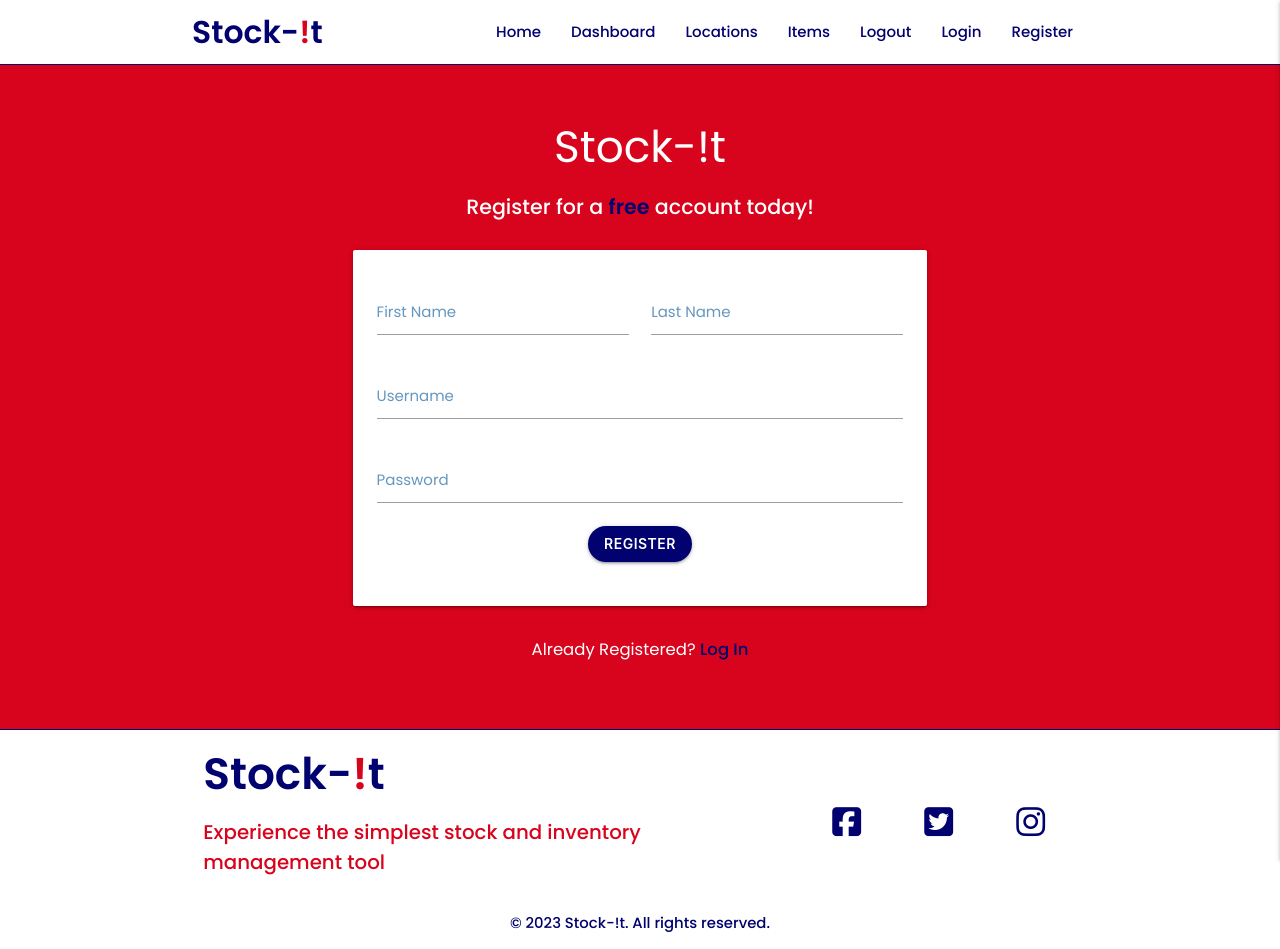
After one commit to DaveWhiteh/stock-it, a Flask app: page /register in a window 1280 px wide. The commit adds this page. Run offline with Flask 3, Linux system fonts and the light colour scheme; some libraries are stand-ins or nearby versions.

Commit message:
Add register.html template and registration functionality

```diff
--- a/app.py
+++ b/app.py
@@ -3,6 +3,7 @@ from flask import (
     Flask, flash, render_template, redirect, request, session, url_for)
 from flask_pymongo import PyMongo
 from bson.objectid import ObjectId
+from werkzeug.security import generate_password_hash, check_password_hash
 if os.path.exists("env.py"):
     import env
 
@@ -22,6 +23,31 @@ def home():
     return render_template("home.html")
 
 
+@app.route("/register", methods=["GET", "POST"])
+def register():
+    if request.method == "POST":
+        # check if username already exists in db
+        existing_user = mongo.db.users.find_one(
+            {"username": request.form.get("username").lower()})
+
+        if existing_user:
+            flash("Username already exists")
+            return redirect(url_for("register"))
+
+        register = {
+            "firstname": request.form.get("firstname").lower(),
+            "lastname": request.form.get("lastname").lower(),
+            "username": request.form.get("username").lower(),
+            "password": generate_password_hash(request.form.get("password"))
+        }
+        mongo.db.users.insert_one(register)
+
+        # put the new user into 'session' cookie
+        session["user"] = request.form.get("username").lower()
+        flash("Registration Successful!")
+    return render_template("register.html")
+
+
 @app.route("/get_items")
 def get_items():
     items = list(mongo.db.items.find())
--- a/static/css/style.css
+++ b/static/css/style.css
@@ -34,10 +34,6 @@ main {
     padding: 0;
 }
 
-.row .col {
-    padding: 0;
-}
-
 /* --------------------------------------------------------------------------------------- Containers */
 
 .container-wrapper {
@@ -54,6 +50,10 @@ main {
     background-color: #EFEFEF;
 }
 
+.bg-color-red {
+    background-color: #D8031C;
+}
+
 /* --------------------------------------------------------------------------------------- Text Colors */
 
 .text-blue {
@@ -66,6 +66,10 @@ main {
 
 .text-grey {
     color: #5A5A5A;
+}
+
+.input-field label {
+    color: #6497BF;
 }
 
 /* --------------------------------------------------------------------------------------- Buttons */
@@ -220,6 +224,13 @@ li i.fa-location-dot {
     font-size: 125%;
 }
 
+/* --------------------------------------------------------------------------------------- Registration */
+
+.register-subtitle {
+    margin-bottom: 0;
+    font-size: 125%;
+}
+
 /* --------------------------------------------------------------------------------------- Footer */
 
 .footer-media {
--- a/templates/base.html
+++ b/templates/base.html
@@ -46,13 +46,13 @@
                     <a href="#" data-target="mobile-demo" class="sidenav-trigger right"><i
                             class="fas fa-bars icon-red"></i></a>
                     <ul class="right hide-on-med-and-down">
-                        <li><a href="">Home</a></li>
+                        <li><a href="{{ url_for('home') }}">Home</a></li>
                         <li><a href="">Dashboard</a></li>
                         <li><a href="">Locations</a></li>
                         <li><a href="">Items</a></li>
                         <li><a href="">Logout</a></li>
                         <li><a href="">Login</a></li>
-                        <li><a href="">Register</a></li>
+                        <li><a href="{{ url_for('register') }}">Register</a></li>
                     </ul>
                 </div>
             </div>
@@ -63,17 +63,19 @@
             <li>
                 <h4 class="center-align text-blue text-semibold">Stock-<span class="text-red">!</span>t</h4>
             </li>
-            <li><a href="">Home</a></li>
+            <li><a href="{{ url_for('home') }}">Home</a></li>
             <li><a href="">Dashboard</a></li>
             <li><a href="">Locations</a></li>
             <li><a href="">Items</a></li>
             <li><a href="">Logout</a></li>
             <li><a href="">Login</a></li>
-            <li><a href="">Register</a></li>
+            <li><a href="{{ url_for('register') }}">Register</a></li>
         </ul>
     </header>
 
-    <main>
+    <main class="{% if request.endpoint == 'register' %}
+                    bg-color-red
+                {% endif %}">
         {% block content %}
         {% endblock %}
     </main>
--- /dev/null
+++ b/templates/register.html
@@ -0,0 +1,70 @@
+{% extends "base.html" %}
+{% block content %}
+
+    <div class="container container-wrapper">
+        <div class="row center-align">
+            <h3 class="white-text">Stock-!t</h3>
+            <p class="register-subtitle white-text text-medium">Register for a <span class="text-blue text-semibold">free</span> account today!</p>
+        </div>
+        <div class="row no-margin-bottom">
+            <form class="col s12 m8 offset-m2" method="POST" action="{{ url_for('register') }}">
+                <div class="card-panel">
+                    <!-- first and last name -->
+                    <div class="row no-margin-bottom">
+                        <div class="input-field col s6">
+                            <input id="firstname" name="firstname" type="text" class="validate" required>
+                            <label for="firstname">First Name</label>
+                        </div>
+                        <div class="input-field col s6">
+                            <input id="lastname" name="lastname" type="text" class="validate" required>
+                            <label for="lastname">Last Name</label>
+                        </div>
+                    </div>
+                    <!-- username -->
+                    <div class="row no-margin-bottom">
+                        <div class="input-field col s12">
+                            <input id="username" name="username" type="text" minlength="5" maxlength="15"
+                                pattern="^[a-zA-Z0-9]{5,15}$" class="validate" required>
+                            <label for="username">Username</label>
+                        </div>
+                    </div>
+                    <!-- password -->
+                    <div class="row no-margin-bottom">
+                        <div class="input-field col s12">
+                            <input id="password" name="password" type="password" minlength="5" maxlength="15"
+                                pattern="^[a-zA-Z0-9]{5,15}$" class="validate" required>
+                            <label for="password">Password</label>
+                        </div>
+                    </div>
+                    <!-- register -->
+                    <div class="row center-align">
+                        <button type="submit" class="btn">
+                            Register
+                        </button>
+                    </div>
+                    <div>
+                        <!-- flash messages -->
+                        {% with messages = get_flashed_messages() %}
+                            {% if messages %}
+                                {% for message in messages %}
+                                <div class="row flashes">
+                                    <p class="light-blue lighten-4 center-align">{{ message }}</p>
+                                </div>
+                                {% endfor %}
+                            {% endif %}
+                        {% endwith %}
+                    </div>
+                </div>
+            </form>
+        </div>
+        <div class="row">
+            <div class="col s12">
+                <p class="white-text center-align">
+                    Already Registered?
+                    <a href="" class="text-blue text-medium">Log In</a>
+                </p>
+            </div>
+        </div>
+    </div>
+
+{% endblock %}
```
